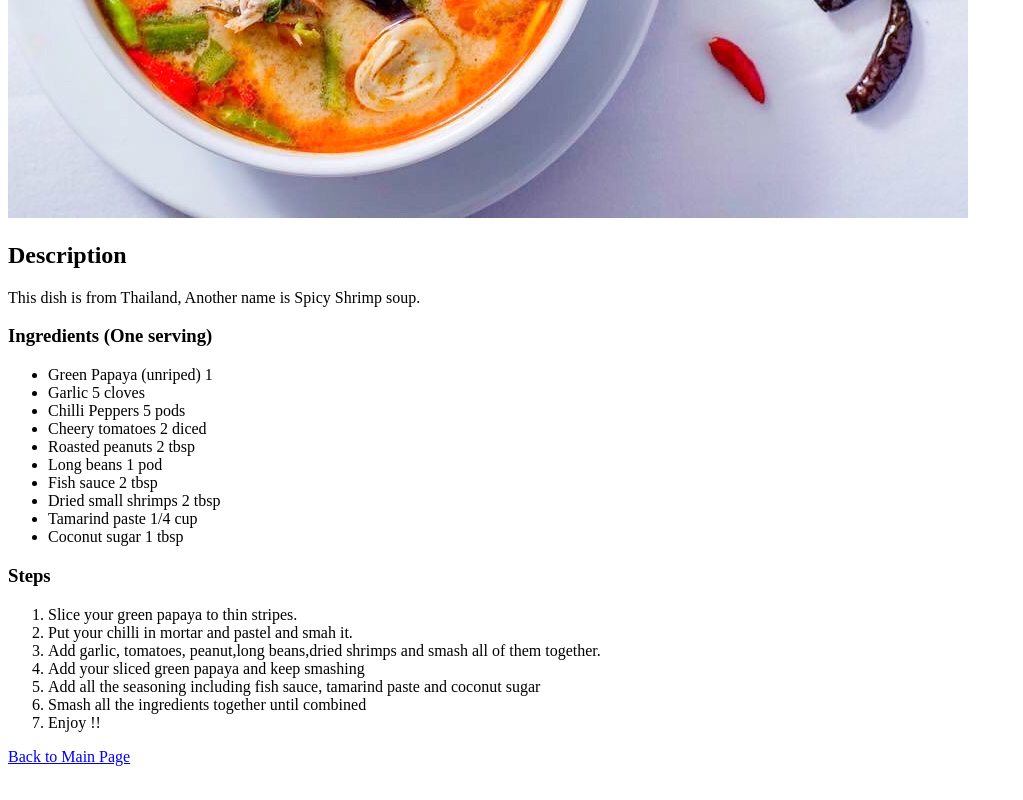
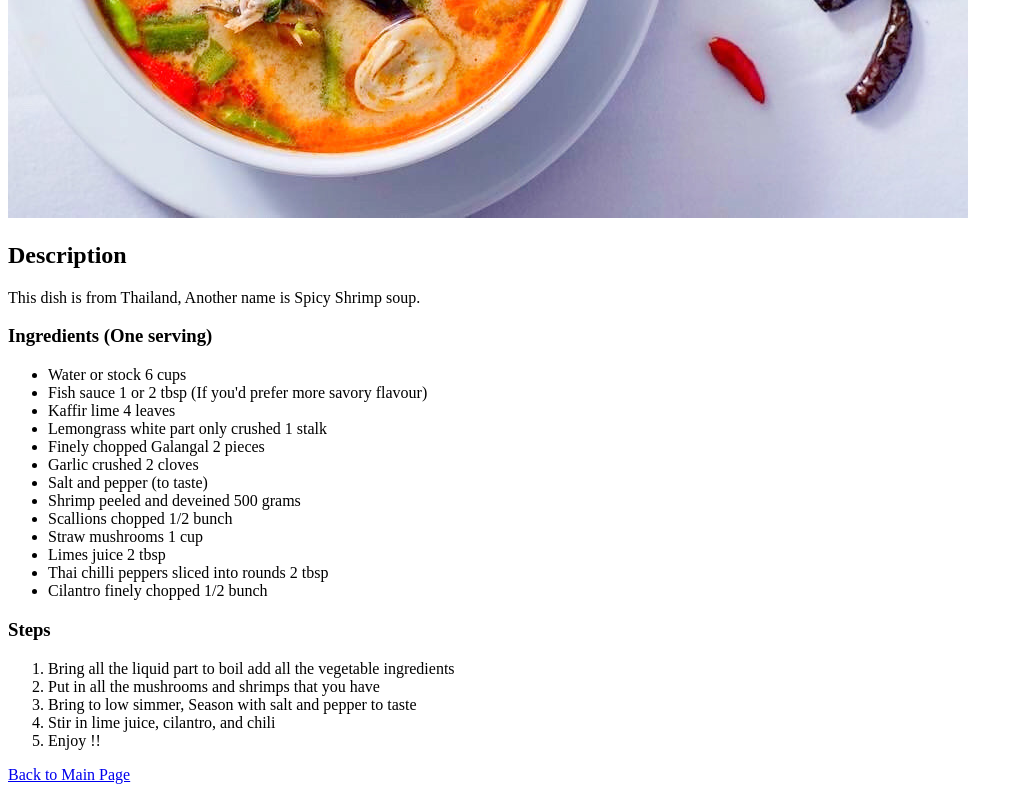
Before and after one commit to Chokchai213/Recipes, a plain HTML site: page multirecipes/tomyum.html in a window 1280 px wide. Shown: the part 497-1297 px from the top of the page, without its empty margins (0-1023 px from the left). Drawn offline with Linux system fonts and the light colour scheme.

Commit message:
finished project

```diff
--- a/multirecipes/tomyum.html
+++ b/multirecipes/tomyum.html
@@ -13,25 +13,26 @@
     <p>This dish is from Thailand, Another name is Spicy Shrimp soup.</p>
     <h3>Ingredients (One serving)</h3>
     <ul>
-        <li>Green Papaya (unriped) 1</li>
-        <li>Garlic 5 cloves</li>
-        <li>Chilli Peppers 5 pods</li>
-        <li>Cheery tomatoes 2 diced</li>
-        <li>Roasted peanuts 2 tbsp</li>
-        <li>Long beans 1 pod</li>
-        <li>Fish sauce 2 tbsp</li>
-        <li>Dried small shrimps 2 tbsp</li>
-        <li>Tamarind paste 1/4 cup</li>
-        <li>Coconut sugar 1 tbsp</li>
+        <li>Water or stock 6 cups</li>
+        <li>Fish sauce 1 or 2 tbsp (If you'd prefer more savory flavour)</li>
+        <li>Kaffir lime 4 leaves</li>
+        <li>Lemongrass white part only crushed 1 stalk</li>
+        <li>Finely chopped Galangal 2 pieces</li>
+        <li>Garlic crushed 2 cloves</li>
+        <li>Salt and pepper (to taste)</li>
+        <li>Shrimp peeled and deveined 500 grams</li>
+        <li>Scallions chopped 1/2 bunch</li>
+        <li>Straw mushrooms 1 cup</li>
+        <li>Limes juice 2 tbsp</li>
+        <li>Thai chilli peppers sliced into rounds 2 tbsp</li>
+        <li>Cilantro finely chopped 1/2 bunch</li>
     </ul>
     <h3>Steps</h3>
     <ol>
-        <li>Slice your green papaya to thin stripes.</li>
-        <li>Put your chilli in mortar and pastel and smah it.</li>
-        <li>Add garlic, tomatoes, peanut,long beans,dried shrimps and smash all of them together.</li>
-        <li>Add your sliced green papaya and keep smashing</li>
-        <li>Add all the seasoning including  fish sauce, tamarind paste and coconut sugar</li>
-        <li>Smash all the ingredients together until combined</li>
+        <li>Bring all the liquid part to boil add all the vegetable ingredients</li>
+        <li>Put in all the mushrooms and shrimps that you have</li>
+        <li>Bring to low simmer, Season with salt and pepper to taste</li>
+        <li>Stir in lime juice, cilantro, and chili</li>
         <li>Enjoy !!</li>
     </ol>
     <p><a href = "../index.html">Back to Main Page</a></p>
```
Also changed, not shown: multirecipes/somtum.html (+1 -1 lines).
